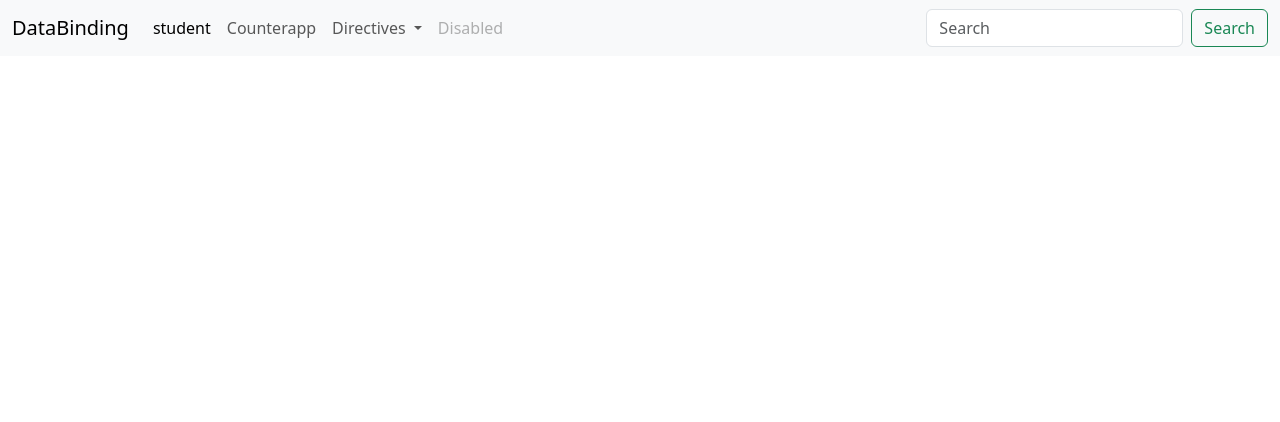
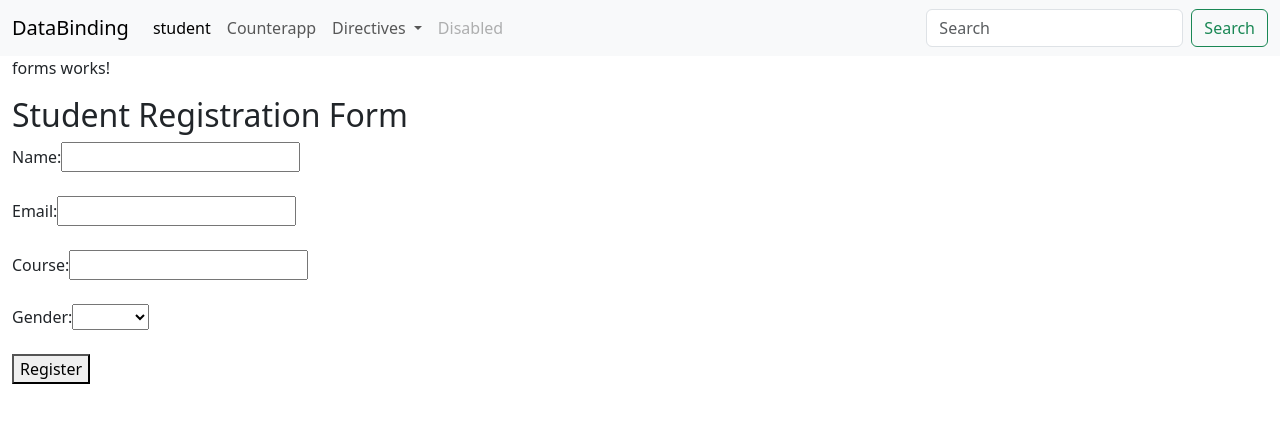
Before and after one commit to Rutujaranade22/angular-practice, an Angular app: page /forms in a window 1280 px wide. Before the commit this address led to /. Shown: the top 422 px of the page. Built offline with nearby package versions, Linux system fonts and the light colour scheme.

Commit message:
forms  created

```diff
--- a/src/app/app.html
+++ b/src/app/app.html
@@ -22,6 +22,7 @@
             <li><a class="dropdown-item" routerLink="ngFor">ngFor</a></li>
              <li><a class="dropdown-item"routerLink="ngswitch">ngswitch</a></li>
               <li><a class="dropdown-item"routerLink="pipe">pipes</a></li>
+              <li><a class="dropdown-item"routerLink="forms">forms</a></li>
 
           </ul>
         </li>
--- a/src/app/app.routes.ts
+++ b/src/app/app.routes.ts
@@ -9,6 +9,7 @@ import { NgFor } from './ng-for/ng-for';
 import { NgSwitch } from './ng-switch/ng-switch';
 import { Component, Pipe } from '@angular/core';
 import { Practpipe } from './practpipe/practpipe';
+import { Forms } from './forms/forms';
 
 export const routes: Routes = [
     {
@@ -46,6 +47,10 @@ export const routes: Routes = [
      {
         path:"pipe",
         component:Practpipe
+     },
+     {
+        path:"forms",
+        component:Forms
      }
 
 ];
--- a/src/app/forms/forms.html
+++ b/src/app/forms/forms.html
@@ -1 +1,21 @@
 <p>forms works!</p>
+
+<h2>Student Registration Form</h2>
+<form #regForm="ngForm" (ngSubmit)="onSubmit(regForm)">
+  <label>Name:</label>
+  <input type="text" name="name" ngModel required><br><br>
+
+  <label>Email:</label>
+  <input type="email" name="email" ngModel required><br><br>
+
+  <label>Course:</label>
+  <input type="text" name="course" ngModel><br><br>
+
+  <label>Gender:</label>
+  <select name="gender" ngModel>
+    <option value="male">Male</option>
+    <option value="female">Female</option>
+  </select><br><br>
+
+  <button type="submit">Register</button>
+</form>
--- a/src/app/forms/forms.ts
+++ b/src/app/forms/forms.ts
@@ -1,11 +1,15 @@
 import { Component } from '@angular/core';
+import { FormsModule, NgForm } from '@angular/forms';
 
 @Component({
   selector: 'app-forms',
-  imports: [],
+  standalone: true,
+  imports: [FormsModule],
   templateUrl: './forms.html',
   styleUrl: './forms.css'
 })
 export class Forms {
-
+  onSubmit(form: NgForm) {
+    console.log("Student Data:", form.value);
+  }
 }
```
